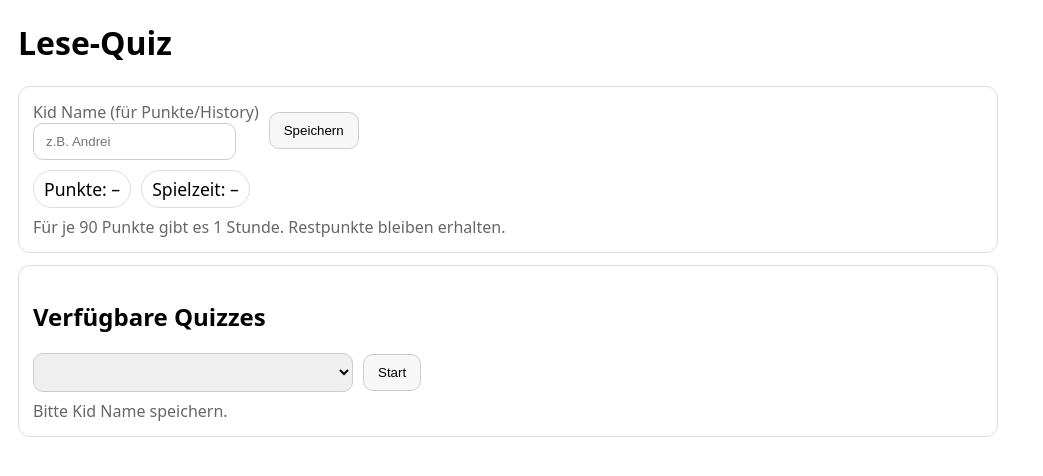
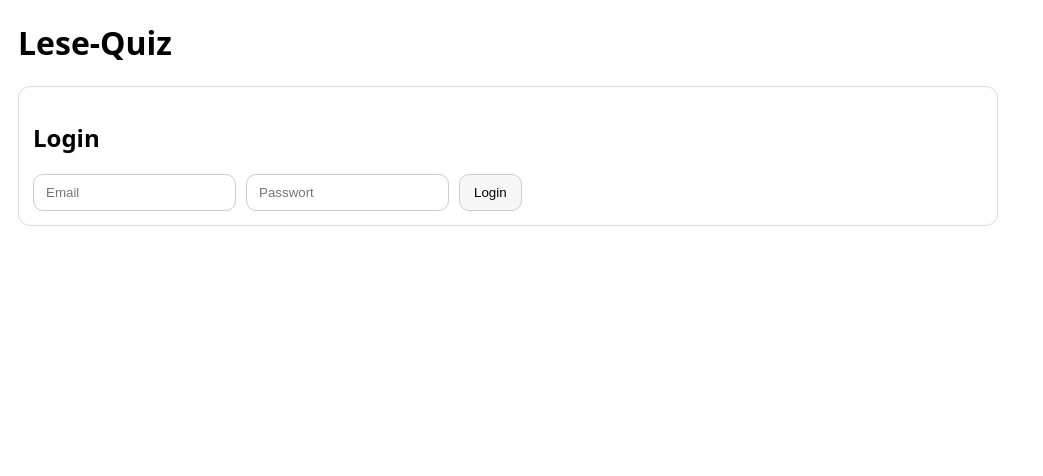
Before and after one commit to sapunica/andrei_quiz, a plain HTML site: page index.html in a window 1280 px wide. Shown: the whole page, without its empty margins (0-1043 px from the left). Drawn offline with Linux system fonts and the light colour scheme.

Commit message:
Update index.html

```diff
--- a/index.html
+++ b/index.html
@@ -23,25 +23,29 @@
 <body>
   <h1>Lese-Quiz</h1>
 
-  <div class="card">
+  <div class="card" id="loginCard">
+    <h2>Login</h2>
     <div class="row">
-      <div>
-        <div class="muted">Kid Name (für Punkte/History)</div>
-        <input id="kidName" placeholder="z.B. Andrei" />
-      </div>
-      <button id="saveKid">Speichern</button>
+      <input id="email" placeholder="Email" />
+      <input id="password" type="password" placeholder="Passwort" />
+      <button id="loginBtn">Login</button>
+      <button id="logoutBtn" style="display:none;">Logout</button>
     </div>
-    <div class="row" style="margin-top:10px;">
+    <div class="muted" id="loginInfo"></div>
+  </div>
+
+  <div class="card" id="kidArea" style="display:none;">
+    <div class="row">
       <span class="pill big" id="pointsPill">Punkte: –</span>
       <span class="pill big" id="hoursPill">Spielzeit: –</span>
     </div>
     <div class="muted" style="margin-top:8px;">Für je 90 Punkte gibt es 1 Stunde. Restpunkte bleiben erhalten.</div>
   </div>
 
-  <div class="card">
+  <div class="card" id="pickerArea" style="display:none;">
     <h2>Verfügbare Quizzes</h2>
     <div class="row">
-      <select id="quizSelect" style="min-width: 320px;"></select>
+      <select id="quizSelect" style="min-width: 340px;"></select>
       <button id="startQuiz">Start</button>
     </div>
     <div class="muted" id="quizHint" style="margin-top:8px;"></div>
```
